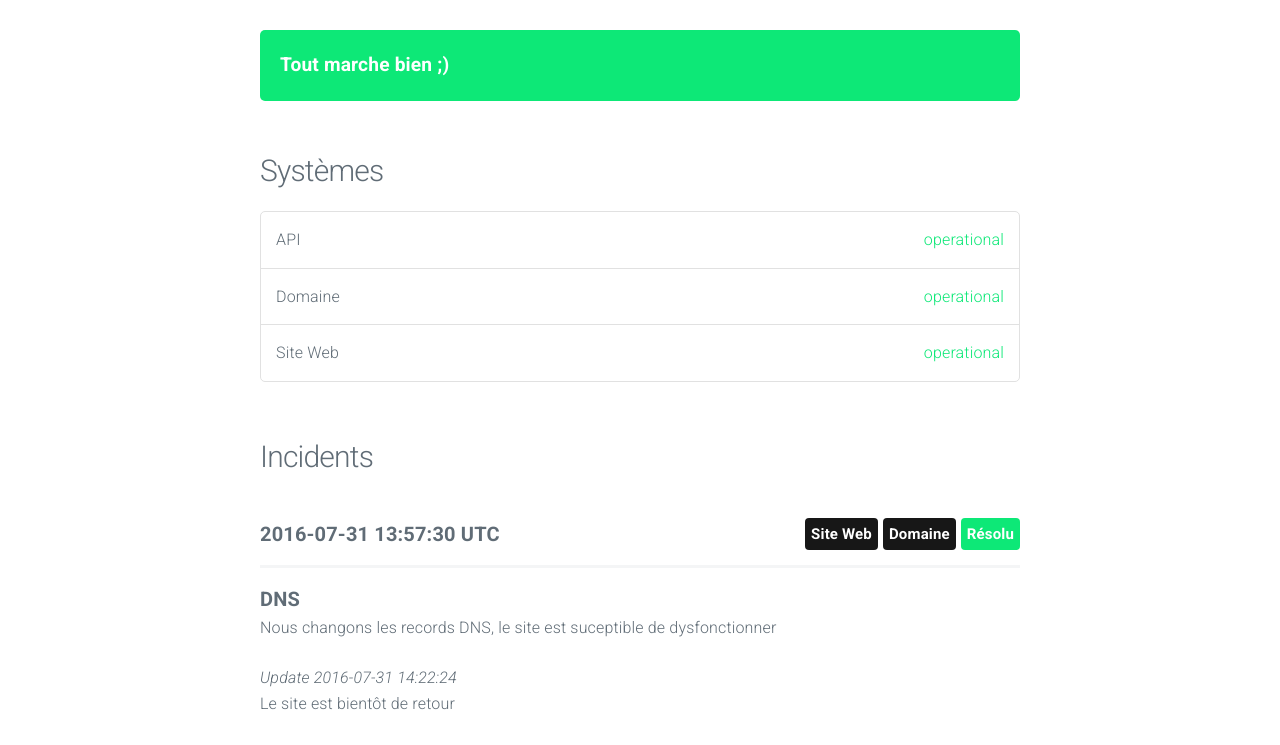
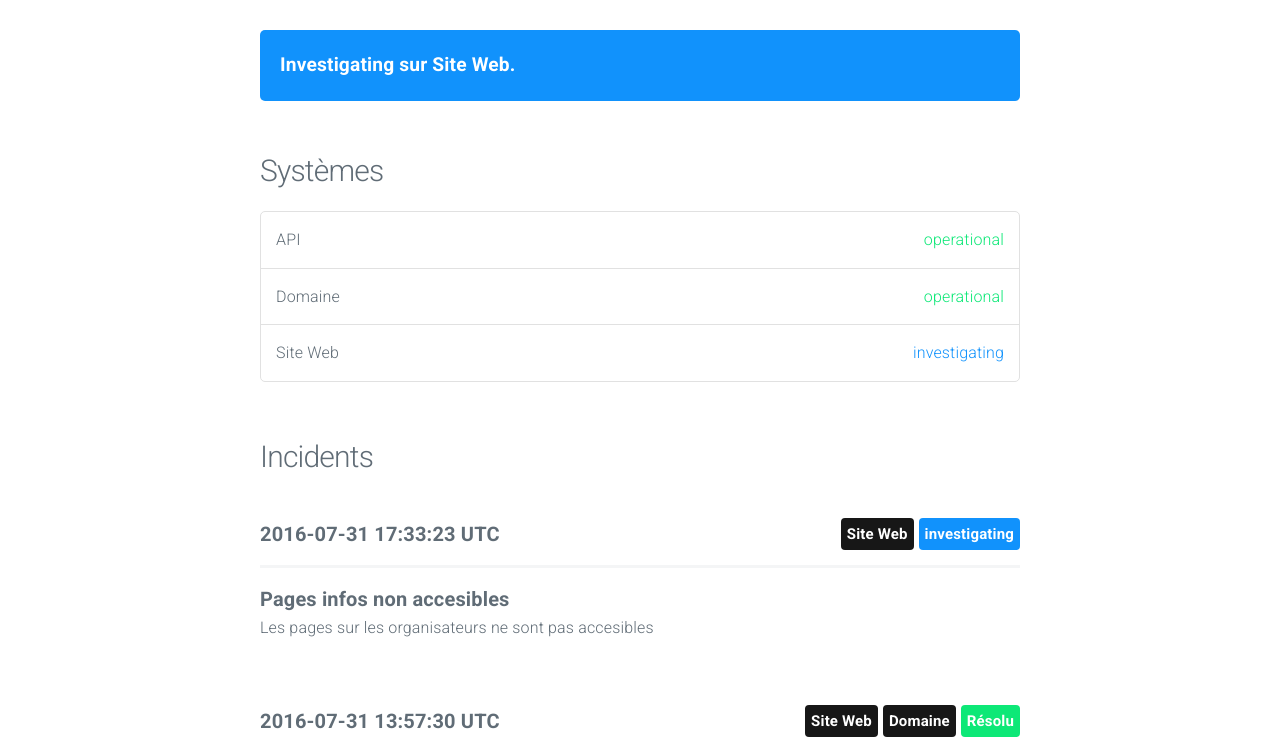
Before and after one commit to leonekmi/TwittoLabel, a plain HTML site: page index.html in a window 1280 px wide. Shown: the part 55-800 px from the top of the page. Drawn offline with nearby package versions, Linux system fonts and the light colour scheme.

Commit message:
update index

```diff
--- a/index.html
+++ b/index.html
@@ -31,9 +31,11 @@
 
 			<section class="container" id="main">
 
-					<div class="panel operational">
-						Tout marche bien ;)
+
+					<div class="panel investigating">
+						Investigating sur Site Web.
 					</div>
+
 
 
 				<h4>Systèmes</h4>
@@ -48,13 +50,29 @@
 					</li>
 
 					<li>
-						Site Web <span class="status operational">operational</span>
+						Site Web <span class="status investigating">investigating</span>
 					</li>
 
 				</ul>
 
 				<h4>Incidents</h4>
 
+
+					<div class="incident">
+						<span class="date">2016-07-31 17:33:23 UTC</span>
+
+
+							<span class="label investigating float-right">investigating</span>
+
+
+							<span class="label system float-right">Site Web</span>
+
+						<hr/>
+
+						<span class="title">Pages infos non accesibles</span>
+						<p>Les pages sur les organisateurs ne sont pas accesibles</p>
+
+					</div>
 
 					<div class="incident">
 						<span class="date">2016-07-31 13:57:30 UTC</span>
```
